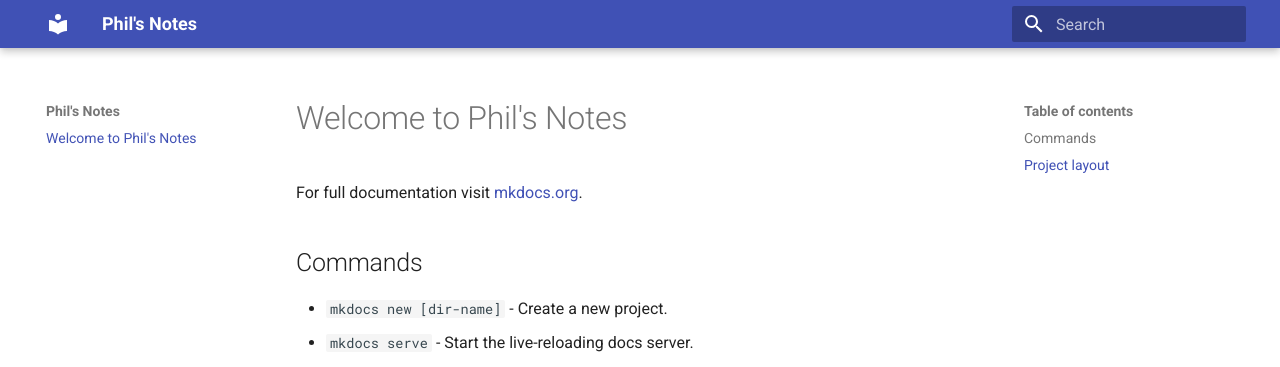
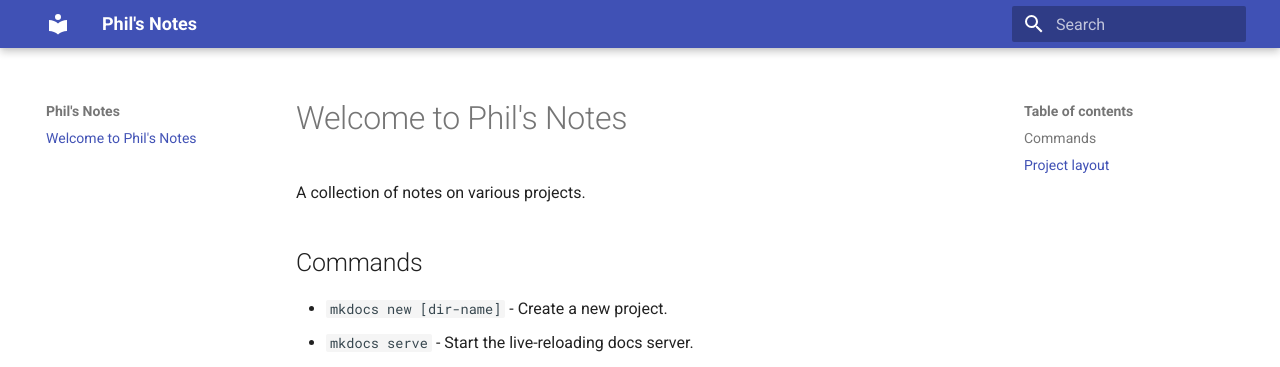
Before and after one commit to philw/phils_notes, an MkDocs documentation site: the page built from docs/index.md, in a window 1280 px wide. Shown: the top 367 px of the page. Built offline with MkDocs 1.6.1 and Material for MkDocs 9.7.7, drawn with Linux system fonts in a browser that asks for light colours.

Commit message:
changed page

```diff
--- a/docs/index.md
+++ b/docs/index.md
@@ -1,6 +1,6 @@
 # Welcome to Phil's Notes
 
-For full documentation visit [mkdocs.org](https://www.mkdocs.org).
+A collection of notes on various projects.
 
 ## Commands
 
```
